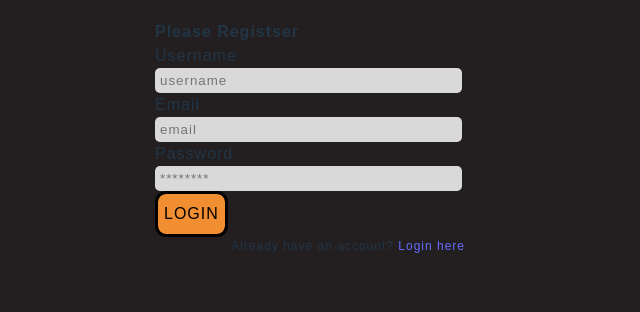
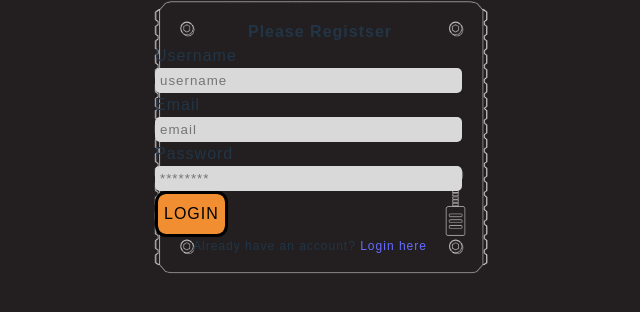
Before and after one commit to kivstor10/SP404SXCloudStorageApp, a React (Vite) app in the folder client/: page /register in a window 1280 px wide. Shown: the top 312 px of the page, without its empty margins (320-960 px from the left). Built offline with nearby package versions, Linux system fonts and the light colour scheme.

Commit message:
Fixed login page desktop visual bug

```diff
--- a/client/src/index.css
+++ b/client/src/index.css
@@ -216,18 +216,19 @@ button {
 
 .welcome-page-container{
   display: flex;
+
+  min-height: 100vh;
+  width: 100vw;
+}
+
+.login-form{
   place-items: center;
   background-image: url('./assets/LoginBG.jpg');
   background-size: contain;
   background-position: center;
   background-repeat: no-repeat;
-  min-height: 100vh;
-  width: 100vw;
-}
-
-.login-form{
-  margin: 0 auto;
-  padding: 20px 20px;
+  margin: auto;
+  padding: 20px 40px;
   width: 80%;
   max-width: 330px;
 }
```
